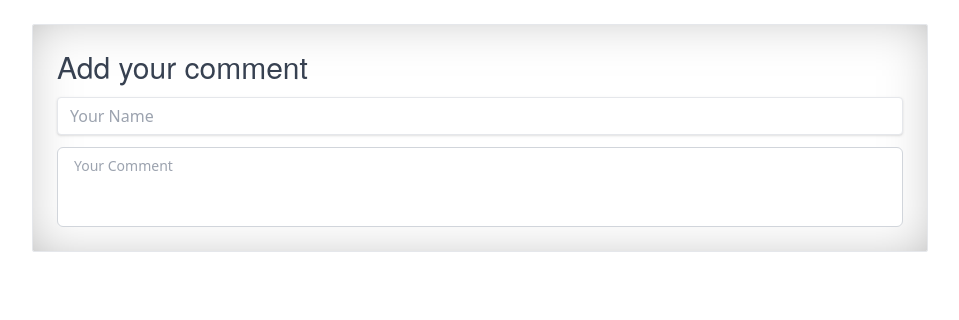
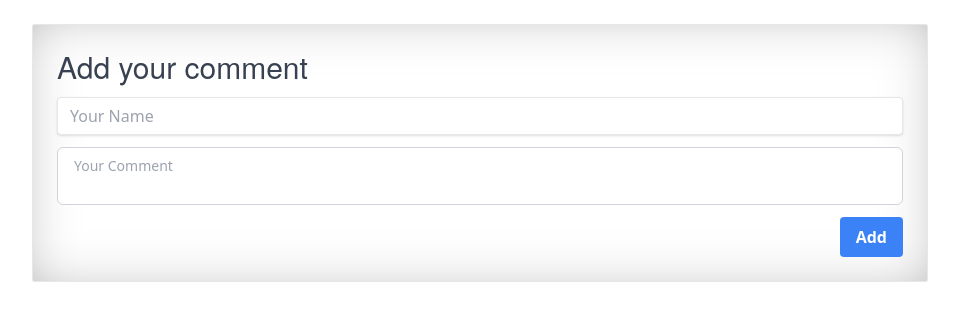
Before and after one commit to Faizi-Devops/Comment-Baord, a Next.js app: page / in a window 1280 px wide. Shown: the top 320 px of the page, without its empty margins (160-1119 px from the left). Built offline with nearby package versions, Linux system fonts and the light colour scheme.

Commit message:
new changing

```diff
--- a/components/Comment/Coment.tsx
+++ b/components/Comment/Coment.tsx
@@ -4,8 +4,12 @@ const Coment = () => {
             <div className=" mx-auto max-w-4xl carding p-6 bg-white border border-gray-200 rounded-sm shadow dark:bg-gray-800 dark:border-gray-700">
                 <p className="mb-3 text-3xl fonting font-normal text-gray-700 dark:text-gray-400">Add your comment</p>
                 <input className="shadow appearance-none border rounded w-full py-2 px-3 text-gray-700 leading-tight focus:outline-none focus:shadow-outline" id="username" type="text" placeholder="Your Name"></input>
-                <textarea className="block w-full h-20 px-4 py-2 mt-3 text-gray-700 border border-gray-300 rounded-md resize-none focus:outline-none    sm:text-sm" placeholder="Your Comment">
-</textarea>
+                <textarea className="block w-full h-18 px-4 py-2 mt-3 text-gray-700 border border-gray-300 rounded-md resize-none focus:outline-none    sm:text-sm" placeholder="Your Comment">
+                </textarea>
+                <div className="text-end mt-3">
+                    <button className="bg-blue-500 hover:bg-blue-700 text-white font-bold py-2 px-4 rounded">Add</button>
+
+                </div>
 
             </div>
 
```
